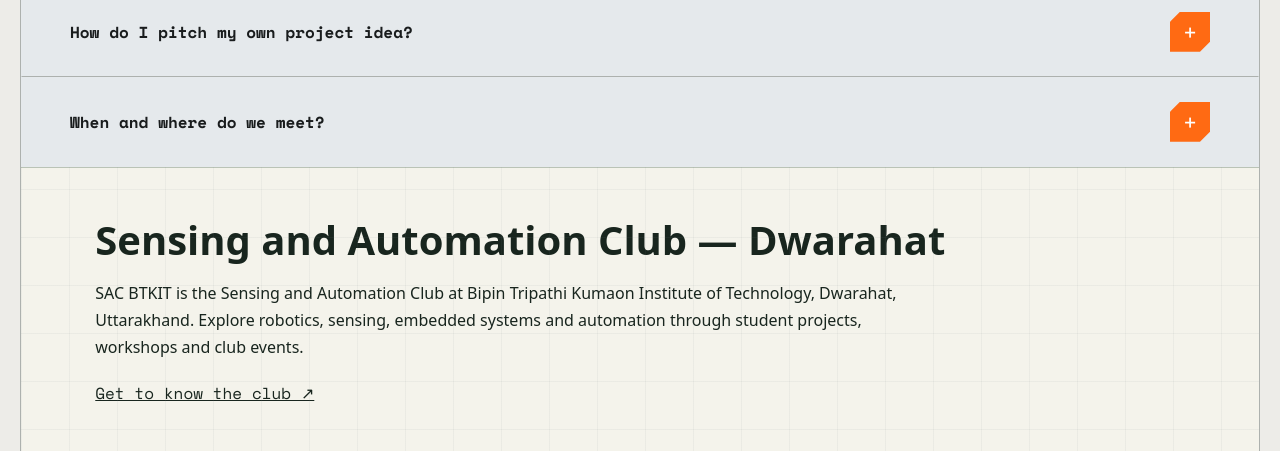
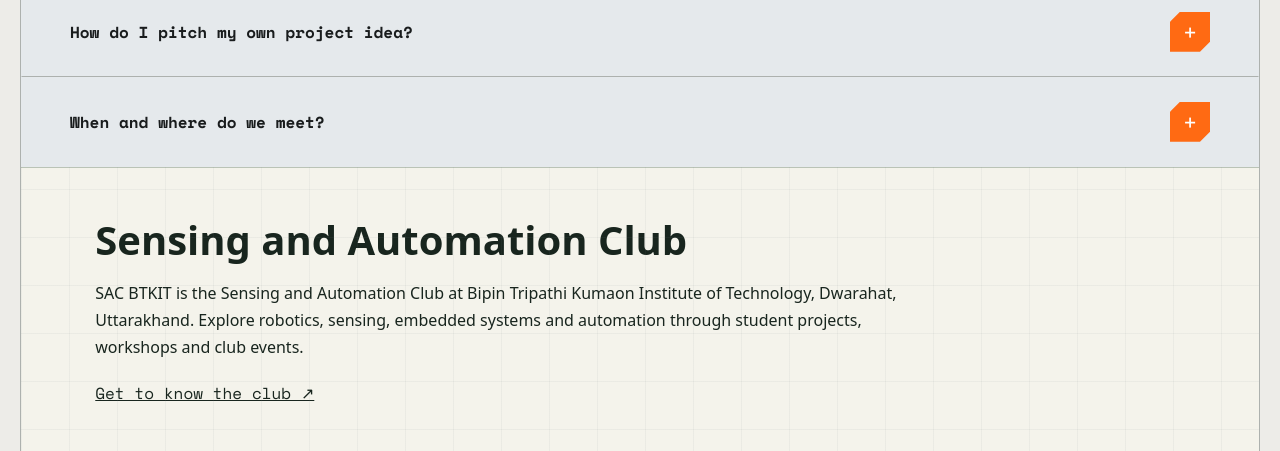
Before and after one commit to octoqbit/cygnus.club, a React app: page index.html in a window 1280 px wide. Shown: the part 3464-3915 px from the top of the page. Built offline with nearby package versions, Linux system fonts and the light colour scheme; some packages are replaced by stand-ins of ours; no server answers; the database is empty; a web font is replaced by a local one.

Commit message:
Remove 'Dwarahat' from club title and footer

```diff
--- a/index.html
+++ b/index.html
@@ -4,7 +4,7 @@
 <head>
     <meta charset="UTF-8">
     <meta name="viewport" content="width=device-width, initial-scale=1.0">
-    <title>Sensing and Automation Club, Dwarahat</title>
+    <title>Sensing and Automation Club</title>
     <link rel="preconnect" href="https://fonts.googleapis.com">
     <link rel="preconnect" href="https://fonts.gstatic.com" crossorigin>
     <link
@@ -565,7 +565,7 @@
         </section>
 
         <!-- Footer -->
-        <section class="club-identity" aria-labelledby="club-identity-title"><h2 id="club-identity-title">Sensing and Automation Club — Dwarahat</h2><p>SAC BTKIT is the Sensing and Automation Club at Bipin Tripathi Kumaon Institute of Technology, Dwarahat, Uttarakhand. Explore robotics, sensing, embedded systems and automation through student projects, workshops and club events.</p><a href="about.html">Get to know the club ↗</a></section>
+        <section class="club-identity" aria-labelledby="club-identity-title"><h2 id="club-identity-title">Sensing and Automation Club </h2><p>SAC BTKIT is the Sensing and Automation Club at Bipin Tripathi Kumaon Institute of Technology, Dwarahat, Uttarakhand. Explore robotics, sensing, embedded systems and automation through student projects, workshops and club events.</p><a href="about.html">Get to know the club ↗</a></section>
         <footer class="site-footer">
             <div class="footer-top">
                 <div class="footer-col"
```
